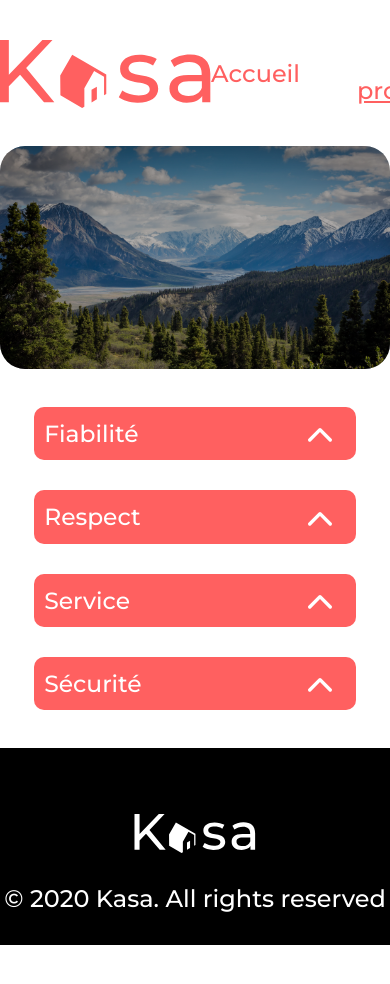
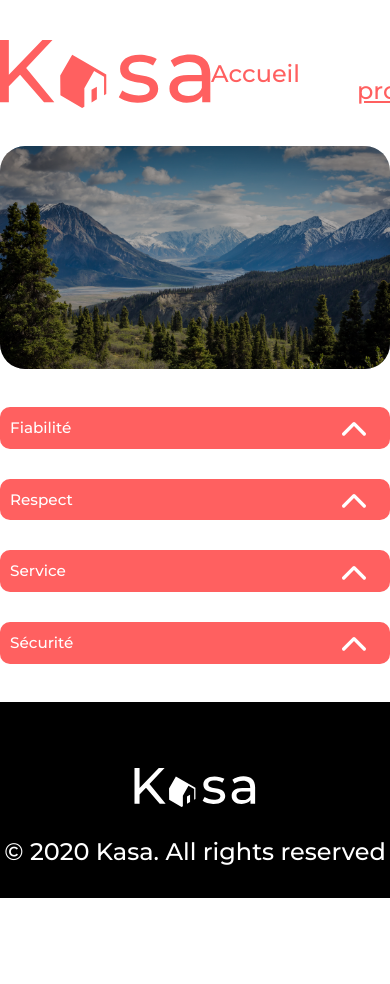
Before and after one commit to BryanB-Dev/kasa, a React (Create React App) app: page /about in a window 390 px wide. Shown: the top 984 px of the page. After the commit the page ends 898 px from the top, so only its background shows below. Built offline with nearby package versions, Linux system fonts and the light colour scheme.

Commit message:
Responsive Collapse

```diff
--- a/src/components/atoms/Collapse/style.scss
+++ b/src/components/atoms/Collapse/style.scss
@@ -7,21 +7,28 @@
     border-radius: 10px;
 
     &__header {
+        position: relative;
         background-color: $color-primary;
         border-radius: 10px;
         @include flex(row, space-between, center, 0px);
-        padding: 10px 20px 10px 10px;
+        padding: 10px;
+
+        @media screen and (max-width: $breakpoint-mobile){
+            font-size: 13px;
+        }
     }
 
     &__title {
+        font-weight: 500;
         color: $color-tertiary;
-        font-weight: 500;
     }
 
     &__arrow {
         cursor: pointer;
         transform: rotate(-180deg);
         transition: all 0.3s linear;
+        position: absolute;
+        right: 20px;
 
         &--open {
             transform: rotate(0deg);
@@ -34,6 +41,11 @@
         max-height: 250px;
         transition: all .2s linear;
 
+        @media screen and (max-width: $breakpoint-mobile){
+            max-height: 300px;
+            font-size: 13px;
+        }
+
         &--hidden {
             opacity: 0;
             padding: 0px 20px;
--- a/src/components/organisms/CollapseContainer/style.scss
+++ b/src/components/organisms/CollapseContainer/style.scss
@@ -4,10 +4,18 @@
     &--row {
         @include flex(row, space-between, stretch, 76px);
         font-size: 18px;
+        @media screen and (max-width: $breakpoint-mobile){
+            @include flex(column, space-between, stretch, 20px);
+            font-size: 13px;
+        }
     }
     &--column {
         @include flex(column, space-between, stretch, 30px);
         padding: 0px 8.75%;
         font-size: 20px;
+        @media screen and (max-width: $breakpoint-mobile){
+            padding: 0px;
+            font-size: 13px;
+        }
     }
 }
--- a/src/styles/variables.scss
+++ b/src/styles/variables.scss
@@ -1,3 +1,5 @@
 $color-primary : #FF6060;
 $color-secondary : #F6F6F6;
 $color-tertiary : #fff;
+
+$breakpoint-mobile : 480px;
```
